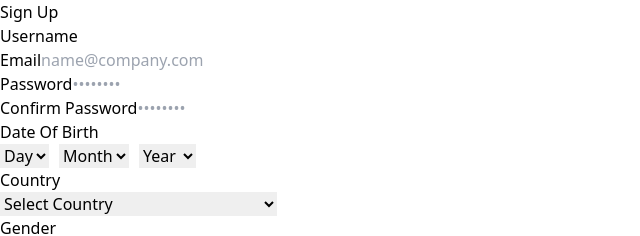
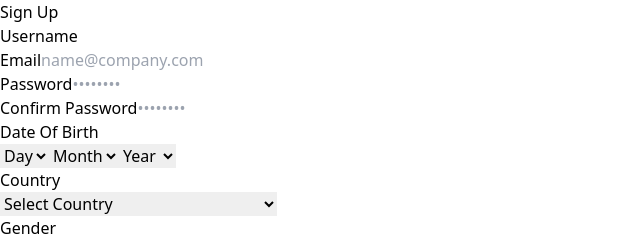
Before and after one commit to GiladSharabi/GamerDen, a React (Vite) app: page /sign-up in a window 1280 px wide. Shown: the top 236 px of the page, without its empty margins (0-640 px from the left). Built offline with nearby package versions, Linux system fonts and the light colour scheme.

Commit message:
update signup page

```diff
--- a/src/AppRoutes.tsx
+++ b/src/AppRoutes.tsx
@@ -1,12 +1,13 @@
 import { Routes, Route } from "react-router-dom";
-import Login from "./components/Login";
-import NotFoundPage from "./components/NotFoundPage";
-import SignUp from "./components/SignUp";
+import Login from "./pages/LoginPage";
+import NotFoundPage from "./pages/NotFoundPage";
+import SignUp from "./pages/SignUpPage";
+import HomePage from "./pages/HomePage";
 
 const AppRoutes = () => {
   return (
     <Routes>
-      <Route index element={<Login />} />
+      <Route path="/" element={<HomePage />} />
       <Route path="/login" element={<Login />} />
       <Route path="/sign-up" element={<SignUp />} />
       <Route path="*" element={<NotFoundPage />} />
--- a/src/components/CountrySelector.tsx
+++ b/src/components/CountrySelector.tsx
@@ -1,16 +1,8 @@
-// CountrySelector.tsx
-import React from "react";
+import { useState } from "react";
 
-interface CountrySelectorProps {
-  country: string;
-  onCountryChange: (value: string) => void;
-}
+const CountrySelector = () => {
+  const [country, setCountry] = useState("");
 
-const CountrySelector: React.FC<CountrySelectorProps> = ({
-  country,
-  onCountryChange,
-}) => {
-  // Hardcoded list of countries for demonstration
   const countries = [
     "Afghanistan",
     "Albania",
@@ -210,8 +202,11 @@ const CountrySelector: React.FC<CountrySelectorProps> = ({
 
   return (
     <div>
-      {/* Country Select */}
-      <select value={country} onChange={(e) => onCountryChange(e.target.value)}>
+      <select
+        value={country}
+        onChange={(e) => setCountry(e.target.value)}
+        required
+      >
         <option value="">Select Country</option>
         {countries.map((country) => (
           <option key={country} value={country}>
--- a/src/components/DateSelector.tsx
+++ b/src/components/DateSelector.tsx
@@ -1,70 +1,50 @@
-// DateSelector.tsx
-import React from "react";
+import { useState } from "react";
 
-interface DateSelectorProps {
-  day: string;
-  month: string;
-  year: string;
-  onDayChange: (value: string) => void;
-  onMonthChange: (value: string) => void;
-  onYearChange: (value: string) => void;
-}
+const DateSelector = () => {
+  const days = [...Array(31).keys()].map((i) => i + 1);
+  const months = [...Array(12).keys()].map((i) => i + 1);
+  const years = [...Array(101).keys()].map((i) => 1924 + i);
 
-const DateSelector: React.FC<DateSelectorProps> = ({
-  day,
-  month,
-  year,
-  onDayChange,
-  onMonthChange,
-  onYearChange,
-}) => {
-  const generateOptions = (start: number, end: number) => {
-    const options = [];
-
-    for (let i = start; i <= end; i++) {
-      options.push(
-        <option key={i} value={i}>
-          {i}
-        </option>
-      );
-    }
-
-    return options;
-  };
-
-  const generateYearOptions = () => {
-    const currentYear = new Date().getFullYear();
-    const options = [];
-
-    for (let i = currentYear; i >= currentYear - 100; i--) {
-      options.push(
-        <option key={i} value={i}>
-          {i}
-        </option>
-      );
-    }
-
-    return options;
-  };
+  const [day, setDay] = useState(0);
+  const [month, setMonth] = useState(0);
+  const [year, setYear] = useState(0);
 
   return (
-    <div style={{ display: "flex", gap: "10px" }}>
+    <div className="flex gap-4">
       {/* Day Select */}
-      <select value={day} onChange={(e) => onDayChange(e.target.value)}>
+      <select
+        value={day}
+        onChange={(e) => setDay(parseInt(e.target.value))}
+        className="border rounded p-2"
+      >
         <option value="">Day</option>
-        {generateOptions(1, 31)}
+        {days.map((day) => (
+          <option key={day}>{day}</option>
+        ))}
       </select>
 
       {/* Month Select */}
-      <select value={month} onChange={(e) => onMonthChange(e.target.value)}>
+      <select
+        value={month}
+        onChange={(e) => setMonth(parseInt(e.target.value))}
+        className="border rounded p-2"
+      >
         <option value="">Month</option>
-        {generateOptions(1, 12)}
+        {months.map((month) => (
+          <option key={month}>{month}</option>
+        ))}
       </select>
 
       {/* Year Select */}
-      <select value={year} onChange={(e) => onYearChange(e.target.value)}>
+      <select
+        value={year}
+        onChange={(e) => setYear(parseInt(e.target.value))}
+        className="border rounded p-2"
+      >
         <option value="">Year</option>
-        {generateYearOptions()}
+        {years.map((year) => (
+          <option key={year}>{year}</option>
+        ))}
       </select>
     </div>
   );
--- a/src/components/GenderSelector.tsx
+++ b/src/components/GenderSelector.tsx
@@ -1,29 +1,38 @@
-// GenderSelector.tsx
-import React from "react";
+import { useState } from "react";
 
-interface GenderSelectorProps {
-  gender: string;
-  onGenderChange: (value: string) => void;
+export enum Gender {
+  Male,
+  Female,
+  None,
 }
 
-const GenderSelector: React.FC<GenderSelectorProps> = ({
-  gender,
-  onGenderChange,
-}) => {
+const GenderSelector = () => {
+  const [gender, setGender] = useState(Gender.None);
+
   return (
     <div>
       <button
-        onClick={() => onGenderChange("male")}
+        onClick={(e) => {
+          setGender(Gender.Male);
+          e.preventDefault();
+        }}
         className={`rounded-lg px-4 py-2 mr-4 ${
-          gender === "male" ? "bg-blue-500 text-white" : "bg-black text-white"
+          gender === Gender.Male
+            ? "bg-blue-500 text-white"
+            : "bg-black text-white"
         }`}
       >
         Male
       </button>
       <button
-        onClick={() => onGenderChange("female")}
+        onClick={(e) => {
+          setGender(Gender.Female);
+          e.preventDefault();
+        }}
         className={`rounded-lg px-4 py-2 ${
-          gender === "female" ? "bg-pink-500 text-white" : "bg-black text-white"
+          gender === Gender.Female
+            ? "bg-pink-500 text-white"
+            : "bg-black text-white"
         }`}
       >
         Female
--- /dev/null
+++ b/src/pages/HomePage.tsx
@@ -0,0 +1,5 @@
+const HomePage = () => {
+  return <div></div>;
+};
+
+export default HomePage;
--- a/src/components/Login.tsx
+++ b/src/pages/LoginPage.tsx
@@ -1,5 +1,5 @@
 import { useNavigate } from "react-router-dom";
-import FormField from "./FormField";
+import FormField from "../components/FormField";
 
 const Login = () => {
   const navigate = useNavigate();
--- a/src/components/SignUp.tsx
+++ b/src/pages/SignUpPage.tsx
@@ -1,39 +1,27 @@
 import { useNavigate } from "react-router-dom";
-import React, { useState } from "react";
-import FormField from "./FormField";
-import DateSelector from "./DateSelector";
-import CountrySelector from "./CountrySelector";
-import GenderSelector from "./GenderSelector";
+import FormField from "../components/FormField";
+import DateSelector from "../components/DateSelector";
+import CountrySelector from "../components/CountrySelector";
+import GenderSelector, { Gender } from "../components/GenderSelector";
+import { useState } from "react";
 
 const SignUp = () => {
-  const [day, setDay] = useState("");
-  const [month, setMonth] = useState("");
-  const [year, setYear] = useState("");
-  const [country, setCountry] = useState("");
-  const [gender, setGender] = useState("");
-
-  const handleDayChange = (value: string) => {
-    setDay(value);
-  };
-
-  const handleMonthChange = (value: string) => {
-    setMonth(value);
-  };
-
-  const handleYearChange = (value: string) => {
-    setYear(value);
-  };
-
-  const handleCountryChange = (value: string) => {
-    setCountry(value);
-  };
-
-  const handleGenderChange = (value: string) => {
-    setGender(value);
-  };
+  // const [formData, setFormData] = useState({
+  //   userName: "",
+  //   email: "",
+  //   password: "",
+  //   passwordConfirm: "",
+  //   day: 0,
+  //   month: 0,
+  //   year: 0,
+  //   gender: Gender.None,
+  //   country: "",
+  // });
 
   const navigate = useNavigate();
-  const handleClickRegister = () => navigate("/");
+  const handleClickRegister = () => {
+    navigate("/");
+  };
 
   return (
     <section className="bg-black dark:bg-gray-900 flex items-center justify-center h-screen">
@@ -74,34 +62,21 @@ const SignUp = () => {
               <label className="block mb-2 text-sm font-medium text-black dark:text-white">
                 Date Of Birth
               </label>
-              <DateSelector
-                day={day}
-                month={month}
-                year={year}
-                onDayChange={handleDayChange}
-                onMonthChange={handleMonthChange}
-                onYearChange={handleYearChange}
-              />
+              <DateSelector />
             </div>
 
             <div>
               <label className="block mb-2 text-sm font-medium text-black dark:text-white">
                 Country
               </label>
-              <CountrySelector
-                country={country}
-                onCountryChange={handleCountryChange}
-              />
+              <CountrySelector />
             </div>
 
             <div>
               <label className="block mb-2 text-sm font-medium text-black dark:text-white">
                 Gender
               </label>
-              <GenderSelector
-                gender={gender}
-                onGenderChange={handleGenderChange}
-              />
+              <GenderSelector />
             </div>
 
             <button
```
Also changed, not shown: src/pages/NotFoundPage.tsx (renamed from src/components/NotFoundPage.tsx).
